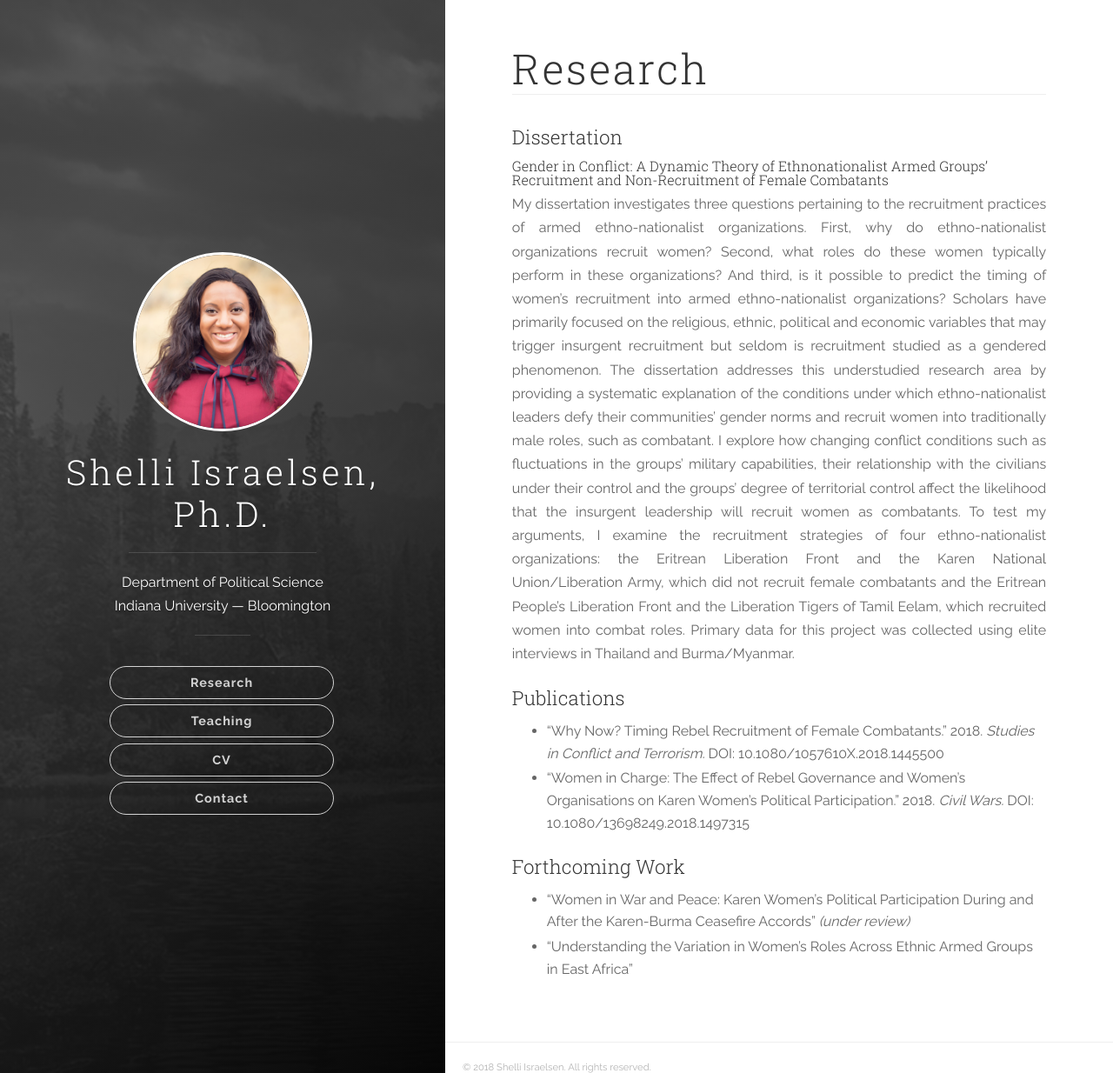
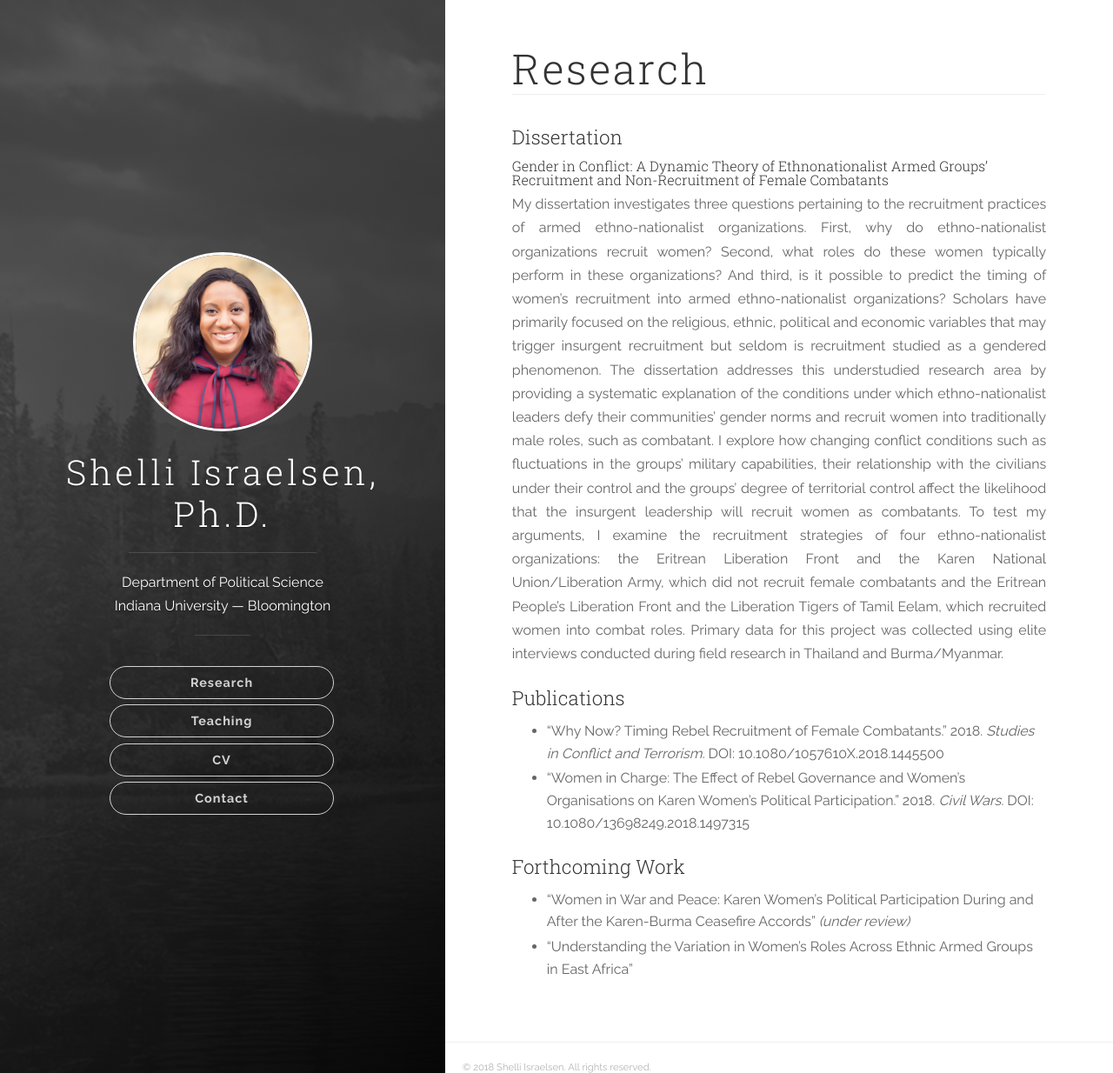
Before and after one commit to jisraelsen/shelliisraelsen.com, a Jekyll site: the page built from research.html, in a window 1280 px wide and 1234 px high. Shown: the whole window at 87% size. Built offline with Jekyll 4.4.1, drawn with Linux system fonts in a browser that asks for light colours; nearby versions of some CDN libraries.

Commit message:
More updates

```diff
--- a/research.html
+++ b/research.html
@@ -21,8 +21,8 @@ insurgent leadership will recruit women as combatants. To test my arguments, I e
 recruitment strategies of four ethno-nationalist organizations: the Eritrean Liberation Front and
 the Karen National Union/Liberation Army, which did not recruit female combatants and the Eritrean
 People’s Liberation Front and the Liberation Tigers of Tamil Eelam, which recruited women into
-combat roles. Primary data for this project was collected using elite interviews in Thailand and
-Burma/Myanmar.</p>
+combat roles. Primary data for this project was collected using elite interviews conducted during
+field research in Thailand and Burma/Myanmar.</p>
 
 <h4>Publications</h4>
 
--- a/teaching.html
+++ b/teaching.html
@@ -5,7 +5,7 @@ title: Teaching
 
 <h4>Instructor of Record</h4>
 <ul>
-  <li>U.S. Foreign Policy and the Muslim World</li>
+  <li>U.S. Foreign Policy in the Muslim World</li>
   <li>American Government</li>
 </ul>
 
```
Also changed, not shown: 1 other file.
